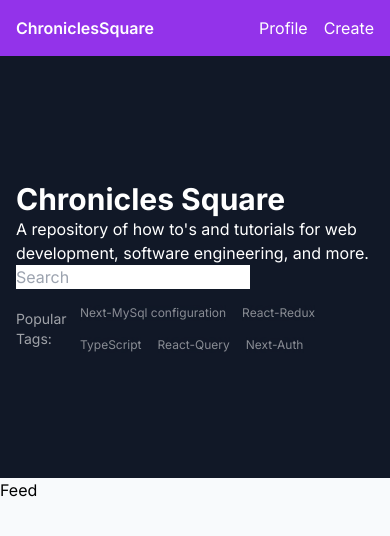
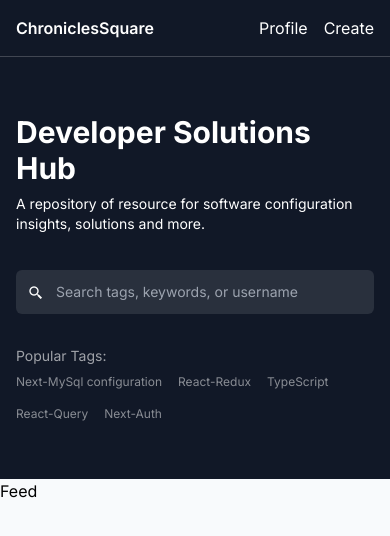
Before and after one commit to Ekpenga9000/chroniclessquare, a Next.js app: page / in a window 390 px wide. Shown: the top 536 px of the page. Built offline with nearby package versions, Linux system fonts and the light colour scheme.

Commit message:
Style hero section

```diff
--- a/app/components/Nav.tsx
+++ b/app/components/Nav.tsx
@@ -4,7 +4,7 @@ import Link from "next/link";
 const Nav = () => {
   return (
     <header className="flex justify-center items-center bg-purple-600">
-      <nav className="flex container-custom justify-between p-4">
+      <nav className="flex container-custom justify-between p-4 bg-gray-900 border-b-1 border-white/20">
         <Link href={"/"} className="font-semibold text-white">ChroniclesSquare</Link>
         <div className="flex gap-4 text-white">
           <Link href={"/profile"}>Profile</Link>
--- a/app/components/PopularTags.tsx
+++ b/app/components/PopularTags.tsx
@@ -1,22 +1,22 @@
 const PopularTags = () => {
   return (
     <div className="flex justify-center">
-      <div className="container-custom mt-4 flex items-center gap-2">
-        <h2 className="text-white/60 text-sm">Popular Tags:</h2>
+      <div className="container-custom mt-4 md:flex items-center gap-2">
+        <h2 className="text-white/60 text-sm mb-2 md:mb-0">Popular Tags:</h2>
         <ul className="flex flex-wrap items-center gap-4">
-          <li className="text-white/50 hover:text-white/70 text-xs backdrop-blur-lg cursor-pointer">
+          <li className="text-white/50 hover:text-white/70 text-xs cursor-pointer">
             Next-MySql configuration
           </li>
-          <li className="text-white/50 hover:text-white/70 text-xs backdrop-blur-lg cursor-pointer">
+          <li className="text-white/50 hover:text-white/70 text-xs cursor-pointer">
             React-Redux
           </li>
-          <li className="text-white/50 hover:text-white/70  text-xs backdrop-blur-lg cursor-pointer">
+          <li className="text-white/50 hover:text-white/70  text-xs cursor-pointer">
             TypeScript
           </li>
-          <li className="text-white/50 hover:text-white/70  text-xs backdrop-blur-lg cursor-pointer">
+          <li className="text-white/50 hover:text-white/70  text-xs cursor-pointer">
             React-Query
           </li>
-          <li className="text-white/50 hover:text-white/70  text-xs backdrop-blur-lg cursor-pointer">
+          <li className="text-white/50 hover:text-white/70  text-xs cursor-pointer">
             Next-Auth
           </li>
         </ul>
--- a/app/components/Search.tsx
+++ b/app/components/Search.tsx
@@ -1,11 +1,20 @@
-import React from 'react'
+import React from "react";
 
 const Search = () => {
   return (
-      <div>
-          <input type="search" name="" id="" placeholder='Search'/>
+      <div className="my-4 container-custom relative">
+          <label htmlFor="search" className="absolute top-3 left-3 cursor-pointer">
+              <i className="bx bx-search-alt-2 text-white "></i>
+              </label>
+      <input
+        type="search"
+        name=""
+        id="search"
+        placeholder="Search tags, keywords, or username"
+        className="bg-white/10 outline-none focus:bg-white/15 w-full md:w-3/4 lg:w-6/12 py-3 pl-10 pr-1 rounded-md text-sm text-white"
+      />
     </div>
-  )
-}
+  );
+};
 
-export default Search
+export default Search;
--- a/app/globals.css
+++ b/app/globals.css
@@ -26,9 +26,6 @@ body {
     rgb(var(--background-start-rgb));
 } */
 
-.tester{
-  border: 1px solid red;
-}
 
 .container-custom {
   width: 100%;
@@ -54,8 +51,19 @@ body {
   }
 }
 
+.tester{
+  border: 1px solid red;
+}
+
+.border-b-1 {
+  border-bottom-width: 1px;
+}
 .h-80 {
   height: 80vh;
+}
+
+.w-80 {
+  width: 80vw;
 }
 
 .h-50 {
--- a/app/page.tsx
+++ b/app/page.tsx
@@ -6,14 +6,19 @@ import Search from "./components/Search";
 export default function Home() {
   return (
     <section>
-      <div className="flex gap-4 justify-center bg-gray-900">
-        <div className="container-custom h-50 flex flex-col justify-center p-4">
-          <h1 className="text-white text-3xl md:text-4xl lg:text-6xl font-bold">
-            Chronicles Square
+      <div className="flex gap-4 justify-center bg-purple-600">
+        <div className="container-custom h-50 flex flex-col justify-center p-4 bg-gray-900">
+          <h1 className="text-white text-3xl md:text-4xl font-bold mb-2">
+          Developer Solutions Hub
           </h1>
-          <p className="text-white ">
-            A repository of how to's and tutorials for web development, software
-            engineering, and more.
+          <p className="text-white text-sm hidden md:block mb-5">
+            A repository of resource for software configuration insights,
+              <br />
+            solutions and more.
+          </p>
+          <p className="text-white text-sm md:hidden mb-5">
+            A repository of resource for software configuration insights,
+            solutions and more.
           </p>
           <Search />
           <PopularTags />
```
